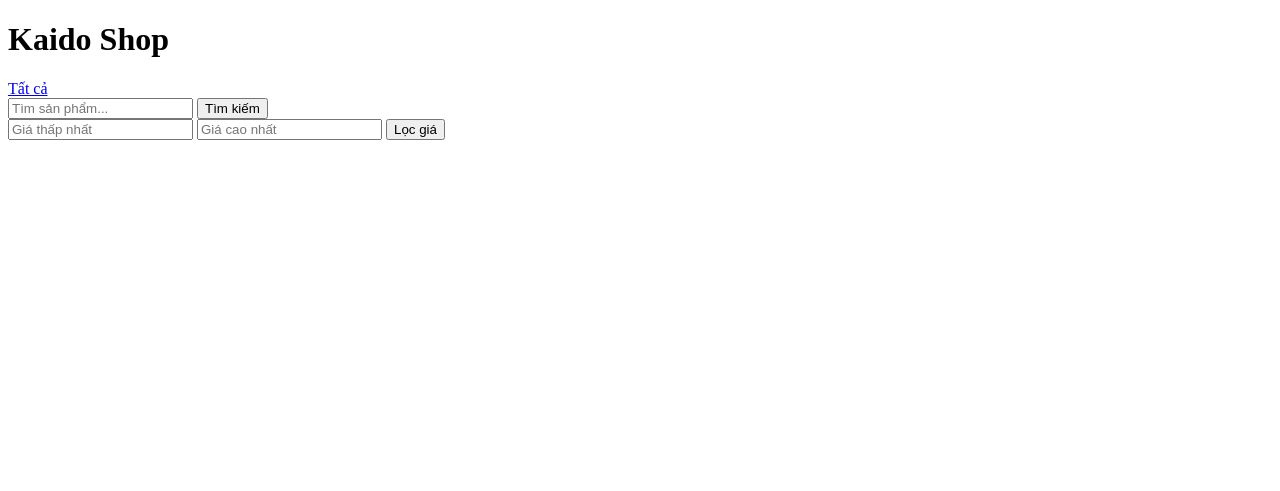
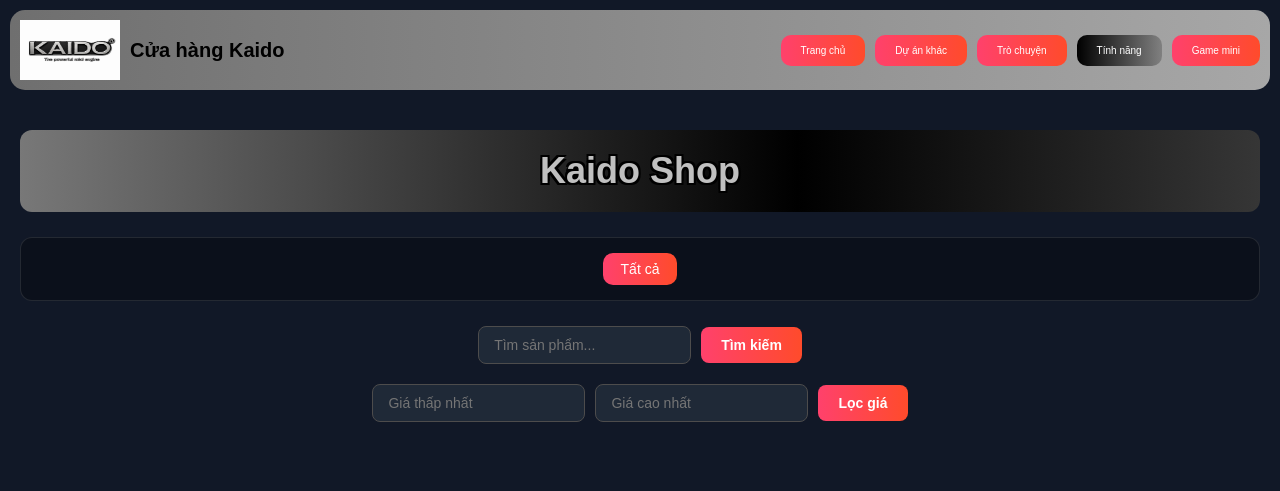
Before and after one commit to hultibil/kaidotruck, a PHP site: page /shop.php in a window 1280 px wide. Shown: the top 491 px of the page. Run offline with PHP 8.4, Linux system fonts and the light colour scheme; data that the repository does not hold is empty.

Commit message:
Trang trí shop

```diff
--- a/chitiet.php
+++ b/chitiet.php
@@ -26,8 +26,7 @@ if (!$product) {
     <title>
         <?php echo htmlspecialchars($product['name']); ?> - Kaido Shop
     </title>
-
-    <link rel="stylesheet" href=""> ////////////
+    <link rel="stylesheet" href="css/chitiet.css">
 </head>
 
 <body>
--- /dev/null
+++ b/css/shop.css
@@ -0,0 +1,403 @@
+/* ============================================================
+   SHOP.CSS - Giao diện cửa hàng Kaido
+   Phong cách đồng bộ với style.css (Theme tối #111827 & Gradients)
+   ============================================================ */
+
+/* Import font dùng chung giống trang chủ */
+@import url('fonts.css');
+
+html {
+    scroll-behavior: smooth;
+}
+
+body {
+    padding: 130px 20px 40px 20px;
+    background: #111827;
+    color: #ffffff;
+    font-family: 'HarmonyOS Sans', sans-serif;
+    margin: 0;
+}
+
+/* ==================== 0. Điều hướng (H1) ==================== */
+
+
+.header {
+    position: fixed; /* Đặt vị trí cố định để header luôn hiển thị trên cùng */
+    z-index: 1000;   /* Đảm bảo header nằm trên các phần tử khác */
+    top: 10px;
+    left: 10px;
+    right: 10px;
+    padding: 10px;
+    border-radius: 15px;
+    display: flex;
+    justify-content: left;
+    align-items: center;
+    gap: 10px;
+    background: linear-gradient(to right, rgb(111, 111, 111), rgb(167, 167, 167));
+}
+.header h2 {
+    color: black;
+    font-size: 20px;
+}
+
+/* --- Nút "Trang chủ" (nut0) --- */
+.nut0 {
+    margin-left: auto;
+    display: flex;
+    transition: all 0.3s ease;
+}
+.nut0 a {
+    color: white;
+    text-decoration: none;
+    font-size: 10px;
+    background: linear-gradient(to right, #ff416c, #ff4b2b);
+    padding: 10px 20px;
+    border-radius: 10px;
+}
+.nut0:hover a {
+    background: linear-gradient(to right, #000000, #808080);
+    transform: translateY(-2px);
+}
+
+/* --- nut0 khi đang là trang hiện tại --- */
+.nut0chon {
+    margin-left: auto;
+    display: flex;
+    transition: all 0.3s ease;
+}
+.nut0chon a {
+    color: white;
+    text-decoration: none;
+    font-size: 10px;
+    background: linear-gradient(to right, #000000, #808080);
+    padding: 10px 20px;
+    border-radius: 10px;
+}
+.nut0chon:hover a {
+    background: linear-gradient(to right, #ff416c, #ff4b2b);
+    transform: translateY(-2px);
+}
+
+/* --- Nút "Dự án khác" (nut1) --- */
+.nut1 {
+    display: flex;
+    transition: all 0.3s ease;
+}
+.nut1 a {
+    color: white;
+    text-decoration: none;
+    font-size: 10px;
+    background: linear-gradient(to right, #ff416c, #ff4b2b);
+    padding: 10px 20px;
+    border-radius: 10px;
+}
+.nut1:hover a {
+    background: linear-gradient(to right, #000000, #808080);
+    transform: translateY(-2px);
+}
+
+/* --- nut1 khi đang là trang hiện tại --- */
+.nut1chon {
+    display: flex;
+    transition: all 0.3s ease;
+}
+.nut1chon a {
+    color: white;
+    text-decoration: none;
+    font-size: 10px;
+    background: linear-gradient(to right, #000000, #808080);
+    padding: 10px 20px;
+    border-radius: 10px;
+}
+.nut1chon:hover a {
+    background: linear-gradient(to right, #ff416c, #ff4b2b);
+    transform: translateY(-2px);
+}
+
+/* --- Nút "Trò chuyện" / "Game mini" / "Tính năng" (nut2, nut3, nut4) --- */
+.nut2, .nut3, .nut4 {
+    display: flex;
+    transition: all 0.3s ease;
+}
+.nut2 a, .nut3 a, .nut4 a {
+    color: white;
+    text-decoration: none;
+    font-size: 10px;
+    background: linear-gradient(to right, #ff416c, #ff4b2b);
+    padding: 10px 20px;
+    border-radius: 10px;
+}
+.nut2:hover a, .nut3:hover a, .nut4:hover a {
+    background: linear-gradient(to right, #000000, #808080);
+    transform: translateY(-2px);
+}
+
+/* --- nut2 khi đang là trang hiện tại --- */
+.nut2chon {
+    display: flex;
+    transition: all 0.3s ease;
+}
+.nut2chon a {
+    color: white;
+    text-decoration: none;
+    font-size: 10px;
+    background: linear-gradient(to right, #000000, #808080);
+    padding: 10px 20px;
+    border-radius: 10px;
+}
+.nut2chon:hover a {
+    background: linear-gradient(to right, #ff416c, #ff4b2b);
+    transform: translateY(-2px);
+}
+
+/* --- nut4 khi đang là trang hiện tại --- */
+.nut4chon {
+    display: flex;
+    transition: all 0.3s ease;
+}
+.nut4chon a {
+    color: white;
+    text-decoration: none;
+    font-size: 10px;
+    background: linear-gradient(to right, #000000, #808080);
+    padding: 10px 20px;
+    border-radius: 10px;
+}
+.nut4chon:hover a {
+    background: linear-gradient(to right, #ff416c, #ff4b2b);
+    transform: translateY(-2px);
+}
+/* ==================== 0.1 LOGO ==================== */
+.logo {
+    text-align: center;
+    width: 100px;
+    height: 60px;
+}
+
+/* ==================== 0.2 LOADING SCREEN ==================== */
+#loading {
+    position: fixed;
+    top: 0;
+    left: 0;
+    width: 100%;
+    height: 100%;
+    background: #111;
+    display: flex;
+    flex-direction: column;
+    justify-content: center;
+    align-items: center;
+    z-index: 9999;
+    opacity: 1;
+    transition: opacity 0.8s ease;
+}
+#loading img {
+    width: 150px;
+    height: 150px;
+    object-fit: contain;
+    animation: logoLoading 1.0s ease-in-out infinite;
+}
+#loading p {
+    color: white;
+    font-size: 20px;
+    margin-top: 15px;
+}
+@keyframes logoLoading {
+    0%   { transform: scale(1.0); opacity: 0.7; }
+    50%  { transform: scale(1.1); opacity: 1; }
+    100% { transform: scale(1.0); opacity: 0.7; }
+}
+
+/* ==================== 1. TIÊU ĐỀ SHOP (H1) ==================== */
+h1 {
+    background: linear-gradient(90deg, silver, white, black, silver);
+    background-size: 400% 400%;
+    animation: RGB 10s linear infinite;
+    color: silver;
+    font-size: 36px;
+    font-weight: bold;
+    text-align: center;
+    margin-top: 0;
+    margin-bottom: 25px;
+    padding: 20px;
+    border-radius: 12px;
+    text-shadow:
+        -2px -2px 0 #000,
+         2px -2px 0 #000,
+        -2px  2px 0 #000,
+         2px  2px 0 #000;
+}
+
+@keyframes RGB {
+    0%   { background-position: 0% 50%; }
+    50%  { background-position: 100% 50%; }
+    100% { background-position: 0% 50%; }
+}
+
+/* ==================== 2. MÔ ĐỦN PHÂN LOẠI (.categories) ==================== */
+.categories {
+    display: flex;
+    flex-wrap: wrap;
+    justify-content: center;
+    gap: 12px;
+    margin-bottom: 25px;
+    background: rgba(0, 0, 0, 0.3);
+    padding: 15px;
+    border-radius: 12px;
+    border: 1px solid rgba(255, 255, 255, 0.1);
+}
+
+.categories a {
+    color: white;
+    text-decoration: none;
+    font-size: 14px;
+    background: linear-gradient(to right, #ff416c, #ff4b2b);
+    padding: 8px 18px;
+    border-radius: 10px;
+    transition: all 0.3s ease;
+    display: inline-block;
+}
+
+.categories a:hover {
+    background: linear-gradient(to right, #000000, #808080);
+    transform: translateY(-2px);
+    box-shadow: 0 4px 10px rgba(0, 0, 0, 0.3);
+}
+
+/* ==================== 3. CÁC FORM TÌM KIẾM & LỌC GIÁ ==================== */
+form {
+    display: flex;
+    justify-content: center;
+    align-items: center;
+    gap: 10px;
+    margin-bottom: 20px;
+    flex-wrap: wrap;
+}
+
+form input[type="text"],
+form input[type="number"] {
+    padding: 10px 15px;
+    border-radius: 8px;
+    border: 1px solid #4d4c4c;
+    background-color: #1f2937;
+    color: #ffffff;
+    font-size: 14px;
+    outline: none;
+    transition: all 0.3s ease;
+    min-width: 180px;
+}
+
+form input[type="text"]:focus,
+form input[type="number"]:focus {
+    border-color: #ff416c;
+    box-shadow: 0 0 8px rgba(255, 65, 108, 0.5);
+}
+
+form button {
+    padding: 10px 20px;
+    border: none;
+    border-radius: 8px;
+    background: linear-gradient(to right, #ff416c, #ff4b2b);
+    color: white;
+    font-size: 14px;
+    font-weight: bold;
+    cursor: pointer;
+    transition: all 0.3s ease;
+}
+
+form button:hover {
+    background: linear-gradient(to right, #000000, #808080);
+    transform: translateY(-2px);
+}
+
+/* ==================== 4. DANH SÁCH SẢN PHẨM (.shop-list) ==================== */
+.shop-list {
+    display: grid;
+    grid-template-columns: repeat(auto-fill, minmax(280px, 1fr));
+    gap: 25px;
+    margin-top: 30px;
+}
+
+/* ==================== 5. THẺ SẢN PHẨM (.product-card) ==================== */
+.product-card {
+    background: rgba(255, 255, 255, 0.05);
+    border: 1px solid rgba(255, 255, 255, 0.1);
+    border-radius: 16px;
+    padding: 20px;
+    display: flex;
+    flex-direction: column;
+    justify-content: space-between;
+    transition: all 0.3s ease;
+    box-shadow: 0 4px 15px rgba(0, 0, 0, 0.2);
+}
+
+.product-card:hover {
+    background: rgba(255, 255, 255, 0.09);
+    transform: translateY(-5px);
+    box-shadow: 0 8px 25px rgba(255, 65, 108, 0.25);
+    border-color: rgba(255, 65, 108, 0.4);
+}
+
+.product-card h2 {
+    color: #00c6ff;
+    font-size: 20px;
+    margin-top: 0;
+    margin-bottom: 10px;
+    text-shadow: 1px 1px 2px rgba(0,0,0,0.8);
+}
+
+.product-card p {
+    font-size: 14px;
+    color: #d1d5db;
+    margin: 6px 0;
+    line-height: 1.5;
+}
+
+.product-card p strong {
+    color: #ff416c;
+    font-size: 16px;
+}
+
+.product-card a {
+    display: inline-block;
+    text-align: center;
+    margin-top: 15px;
+    padding: 10px;
+    background: linear-gradient(to right, #ff416c, #ff4b2b);
+    color: #ffffff;
+    text-decoration: none;
+    font-weight: bold;
+    border-radius: 8px;
+    transition: all 0.3s ease;
+}
+
+.product-card a:hover {
+    background: linear-gradient(to right, #000000, #808080);
+}
+
+/* ==================== 6. RESPONSIVE / MOBILE ==================== */
+@media (max-width: 768px) {
+    body {
+        padding: 20px 10px;
+    }
+
+    h1 {
+        font-size: 26px;
+        padding: 15px;
+    }
+
+    form {
+        flex-direction: column;
+        width: 100%;
+    }
+
+    form input[type="text"],
+    form input[type="number"],
+    form button {
+        width: 100%;
+        box-sizing: border-box;
+    }
+
+    .shop-list {
+        grid-template-columns: 1fr;
+    }
+}
--- a/shop.php
+++ b/shop.php
@@ -108,9 +108,40 @@ $result = $stmt->get_result();
 <head>
     <meta charset="UTF-8">
     <title>Kaido Shop</title>
-    <link rel="stylesheet" href="">
+    <link rel="stylesheet" href="css/shop.css">
 </head>
 <body>
+
+
+<!--TRANG LOADING-->
+    <div id="loading">
+        <img src="image/imgload.png">
+        <p>Đang tải, gần xong rồi!!<span id="dots">...</span></p>
+    </div>
+
+
+
+<div class="header"> <!--Add CSS-->
+            <img class="logo" src="image/kaidologo.jpg">
+            <h2>Cửa hàng Kaido</h2>
+            <div class="nut0">
+                <a href="index.php" onclick="clickSound()">Trang chủ</a>
+            </div>
+            <div class="nut1"> <!--Add CSS-->
+                <a href="khac.php" onclick="clickSound()">Dự án khác</a>
+            </div>
+            <div class="nut2">
+                <a href="hoithem.html" onclick="clickSound()">Trò chuyện</a>
+            </div>
+            <div class="nut4chon">
+                <a href="shop.php" onclick="clickSound()">Tính năng</a>
+            </div>
+            <div class="nut3">
+                <a href="gamemini.html" onclick="clickSound()">Game mini</a>
+            </div>
+    </div>
+
+
     <h1>Kaido Shop</h1>
 
 
@@ -199,5 +230,15 @@ $result = $stmt->get_result();
 </div>
         <?php endwhile; ?>
     </div>
+    <!--Đặt Cho loading-->
+<script>
+window.addEventListener("load", function() {
+    const loading = document.getElementById("loading");
+    loading.style.opacity = "0";
+    setTimeout(function() {
+        loading.style.display = "none";
+    }, 500);
+});
+</script>
 </body>
 </html>
```
Also changed, not shown: css/chitiet.css (added), css/dangky.css (added), css/login.css (added), css/quantri.css (added), css/taikhoan.css (added).
